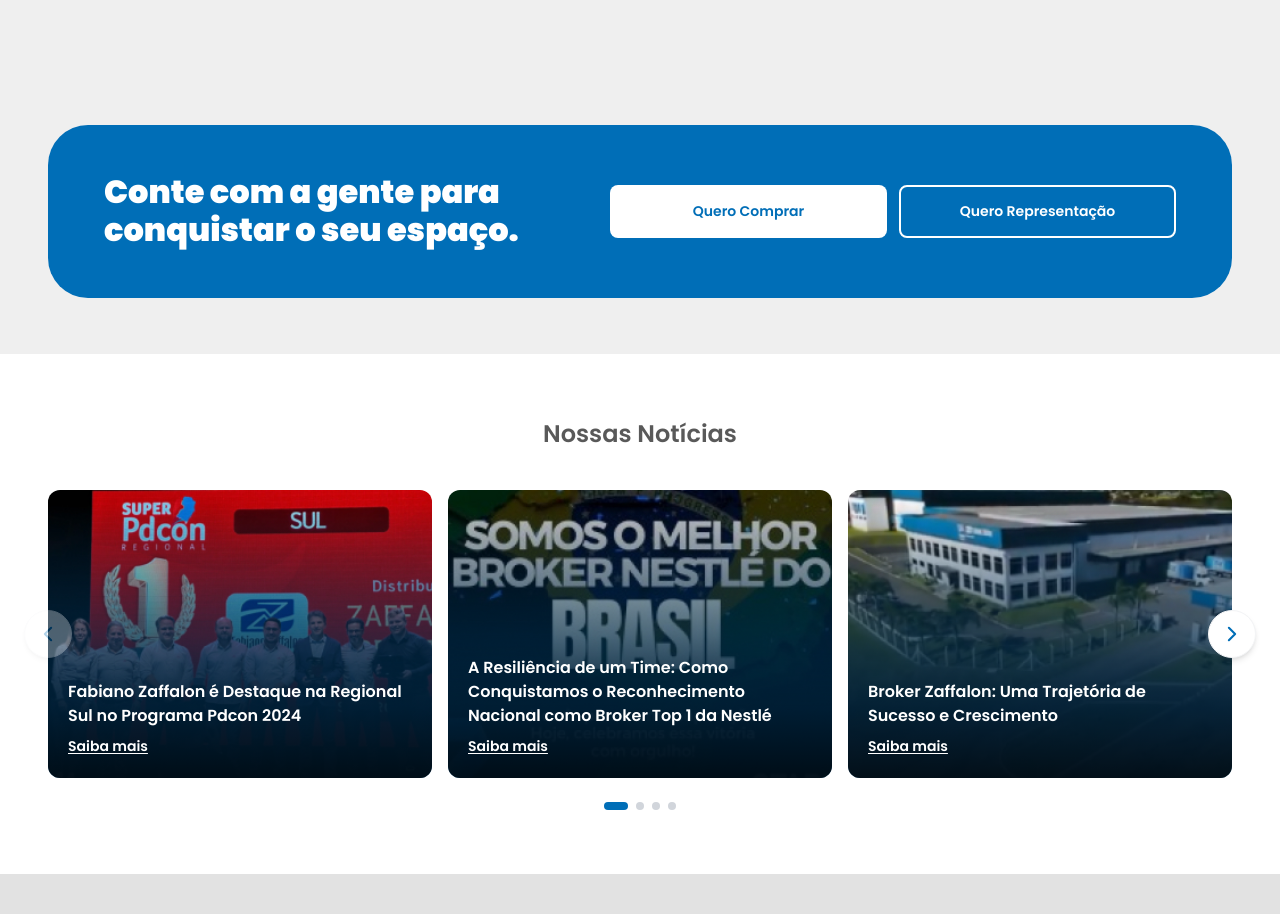
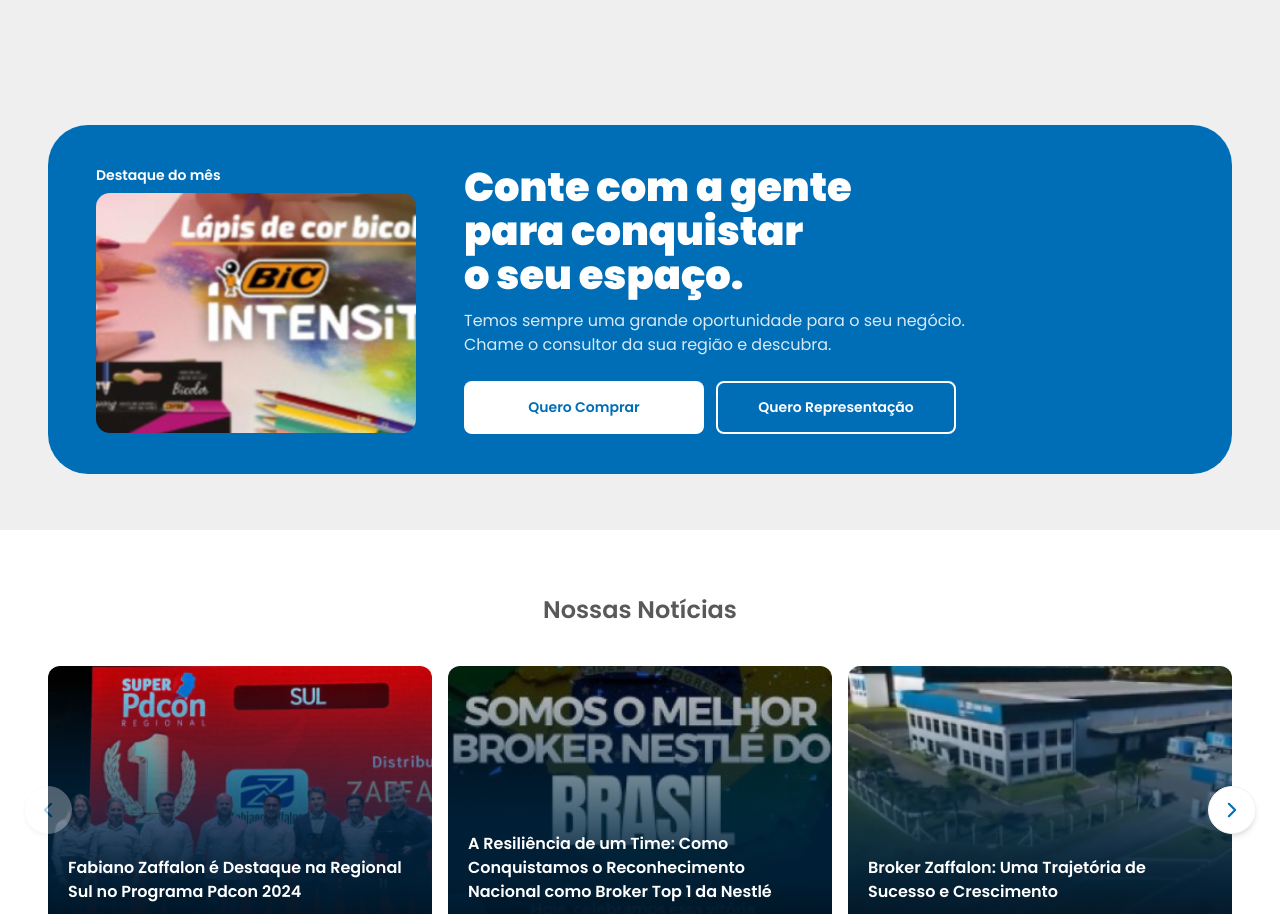
Before and after one commit to fabianozaffalon/fabianozaffalon, a Next.js app: page / in a window 1280 px wide. Shown: the part 2620-3534 px from the top of the page. Built offline with nearby package versions, Linux system fonts and the light colour scheme; no server answers.

Commit message:
ajuste cta com destaque

```diff
--- a/src/components/sections/CtaBanner.tsx
+++ b/src/components/sections/CtaBanner.tsx
@@ -1,31 +1,61 @@
+import Image from "next/image";
 import Link from "next/link";
 
 export function CtaBanner() {
   return (
     <section id="cta" className="bg-[#EFEFEF] py-10 md:py-14">
       <div className="mx-auto w-full max-w-[1280px] px-5 md:px-12">
-        <div className="rounded-[28px] bg-[#006EB7] px-8 py-10 md:rounded-[40px] md:px-14 md:py-12">
-          <div className="flex flex-col items-center gap-8 md:flex-row md:items-center md:justify-between md:gap-12">
+        <div className="rounded-[28px] bg-[#006EB7] px-8 py-8 md:rounded-[40px] md:px-12 md:py-10">
 
-            {/* Título — 2 linhas fixas via <br /> como no Figma */}
+          {/* Layout: imagem+label à esquerda | título+texto+botões à direita */}
+          <div className="flex flex-col gap-8 md:flex-row md:items-center md:gap-12">
+
+            {/* ── Coluna esquerda ── */}
+            <div className="flex flex-col gap-2 md:w-[320px] md:shrink-0">
+              <p className="text-sm font-semibold text-white">
+                Destaque do mês
+              </p>
+              <div className="relative aspect-[4/3] w-full overflow-hidden rounded-[14px]">
+                <Image
+                  src="/images/cta/destaque.png"
+                  alt="Destaque do mês"
+                  fill
+                  className="object-cover object-center"
+                  sizes="(max-width: 768px) 100vw, 320px"
+                />
+              </div>
+            </div>
+
+            {/* ── Coluna direita ── */}
+            <div className="flex flex-1 flex-col gap-6">
+
+              {/* Título + subtítulo */}
+              <div className="flex flex-col gap-3">
                 <h2
-              className="w-full text-left font-black text-white"
-              style={{ fontSize: "clamp(1.5rem, 2.8vw, 2rem)", lineHeight: 1.2 }}
+                  className="font-black text-white"
+                  style={{ fontSize: "clamp(1.75rem, 3.2vw, 2.5rem)", lineHeight: 1.1 }}
                 >
-              Conte com a gente para <br />
-              conquistar o seu espaço.
+                  Conte com a gente
+                  <br />para conquistar
+                  <br />o seu espaço.
                 </h2>
+                <p className="text-sm leading-relaxed text-white/85 md:text-base">
+                  Temos sempre uma grande oportunidade para o seu negócio.
+                  <br />
+                  Chame o consultor da sua região e descubra.
+                </p>
+              </div>
 
-            {/* Botões — 277x53px exatos no desktop, flex-1 no mobile */}
-            <div className="flex w-full shrink-0 flex-row gap-3 md:w-auto">
+              {/* Botões */}
+              <div className="flex flex-col gap-3 sm:flex-row">
                 <Link
                   href="#contato"
                   className="
-                  flex flex-1 items-center justify-center
+                    flex h-[53px] flex-1 items-center justify-center
                     rounded-[8px] bg-white
                     text-sm font-semibold text-[#006EB7]
                     transition-colors hover:bg-[#005a96] hover:text-white
-                  h-[53px] md:w-[277px] md:flex-none
+                    md:max-w-[240px]
                   "
                 >
                   Quero Comprar
@@ -33,11 +63,11 @@
                 <Link
                   href="#contato"
                   className="
-                  flex flex-1 items-center justify-center
+                    flex h-[53px] flex-1 items-center justify-center
                     rounded-[8px] border-2 border-white
                     text-sm font-semibold text-white
                     transition-colors hover:bg-white hover:text-[#006EB7]
-                  h-[53px] md:w-[277px] md:flex-none
+                    md:max-w-[240px]
                   "
                 >
                   Quero Representação
@@ -46,6 +76,8 @@
 
             </div>
           </div>
+
+        </div>
       </div>
     </section>
   );
```
Also changed, not shown: public/images/cta/destaque.png (added). Lines whose indentation alone changed are shown as unchanged.
